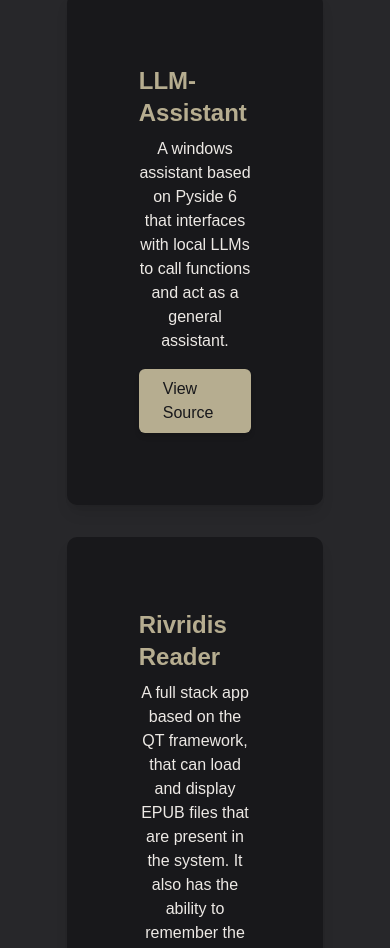
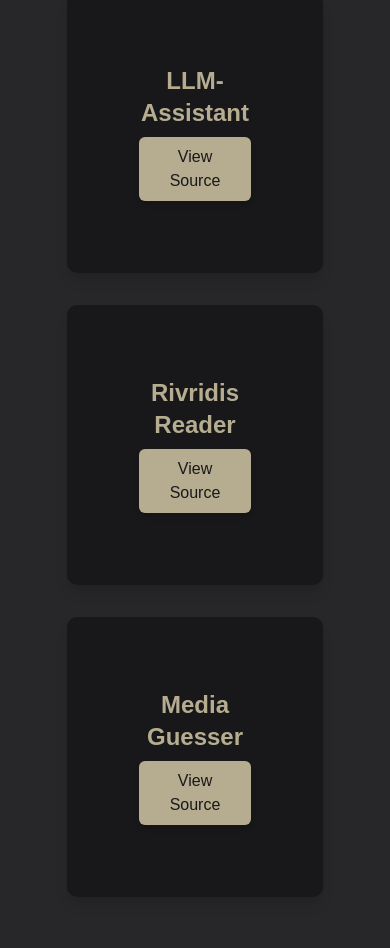
Before and after one commit to Rivridis/rivridis-website, a Next.js app: page / in a window 390 px wide. Shown: the part 1035-1983 px from the top of the page. Built offline with nearby package versions, Linux system fonts and the light colour scheme.

Commit message:
mobile friendly

```diff
--- a/src/app/page.js
+++ b/src/app/page.js
@@ -35,30 +35,30 @@ export default function Home() {
 
               {/* Product Card 1 */}
               <div className="bg-zinc-900 rounded-lg shadow-lg p-18 w-3/4 flex flex-col items-center">
-                <h3 className="text-2xl text-[#b6ad90] font-semibold mb-2">LLM-Assistant</h3>
-                <p className="text-base text-[#ede9e5] mb-4 text-center">
+                <h3 className="text-2xl text-[#b6ad90] font-semibold mb-2 text-center">LLM-Assistant</h3>
+                <p className="text-base text-[#ede9e5] mb-4 text-center hidden md:block">
                   A windows assistant based on Pyside 6 that interfaces with local LLMs to call functions and act as a general assistant.
                 </p>
                 <a
-                href="https://github.com/Rivridis/LLM-Assistant" className="bg-[#b6ad90] px-6 py-2 rounded-sm shadow-md hover:bg-[#a89f7f] text-zinc-900 transition">View Source</a>
+                href="https://github.com/Rivridis/LLM-Assistant" className="bg-[#b6ad90] px-6 py-2 rounded-sm shadow-md hover:bg-[#a89f7f] text-zinc-900 transition text-center">View Source</a>
               </div>
               {/* Product Card 2 */}
               <div className="bg-zinc-900 rounded-lg shadow-lg p-18 w-3/4 flex flex-col items-center">
-                <h3 className="text-2xl text-[#b6ad90] font-semibold mb-2">Rivridis Reader</h3>
-                <p className="text-base text-[#ede9e5] mb-4 text-center">
+                <h3 className="text-2xl text-[#b6ad90] font-semibold mb-2 text-center">Rivridis Reader</h3>
+                <p className="text-base text-[#ede9e5] mb-4 text-center hidden md:block">
                   A full stack app based on the QT framework, that can load and display EPUB files that are present in the system. It also has the ability to remember the reading position of each book.
                 </p>
                 <a
-                href="https://github.com/Rivridis/Ebook-Reader" className="bg-[#b6ad90] px-6 py-2 rounded-sm shadow-md hover:bg-[#a89f7f] text-zinc-900 transition">View Source</a>
+                href="https://github.com/Rivridis/Ebook-Reader" className="bg-[#b6ad90] px-6 py-2 rounded-sm shadow-md hover:bg-[#a89f7f] text-zinc-900 transition text-center">View Source</a>
               </div>
               {/* Product Card 3 */}
               <div className="bg-zinc-900 rounded-lg shadow-lg p-18 w-3/4 flex flex-col items-center">
-                <h3 className="text-2xl text-[#b6ad90] font-semibold mb-2">Media Guesser</h3>
-                <p className="text-base text-[#ede9e5] mb-4 text-center">
+                <h3 className="text-2xl text-[#b6ad90] font-semibold mb-2 text-center">Media Guesser</h3>
+                <p className="text-base text-[#ede9e5] mb-4 text-center hidden md:block">
                   A react and nextjs based web app that displays screenshots from movies, and asks the user to guess which movie is the screenshot from. The user is given 5 tries to guess correctly, before the next screenshot is shown.
                 </p>
                 <a
-                href="https://github.com/Rivridis/MediaGuesser" className="bg-[#b6ad90] px-6 py-2 rounded-sm shadow-md hover:bg-[#a89f7f] text-zinc-900 transition">View Source</a>
+                href="https://github.com/Rivridis/MediaGuesser" className="bg-[#b6ad90] px-6 py-2 rounded-sm shadow-md hover:bg-[#a89f7f] text-zinc-900 transition text-center">View Source</a>
               </div>
 
           </div>
@@ -87,7 +87,7 @@ export default function Home() {
 
   <section className="bg-zinc-800 text-[#ede9e5] w-full min-h-screen flex items-center justify-center">
   <div className="max-w-7xl mx-auto py-12">
-    <h2 className="text-3xl md:text-4xl font-semibold mb-12 text-[#ede9e5] flex items-center justify-center">
+    <h2 className="text-3xl md:text-4xl font-semibold mb-12 text-[#ede9e5] text-center">
       Tailored Services to Match Your Needs
     </h2>
 
--- a/src/app/services/page.js
+++ b/src/app/services/page.js
@@ -25,7 +25,7 @@ export default function Home() {
                 </div>
                 <img
                     src="ai.png"
-                    className="w-32 h-32 object-contain ml-6 rounded-lg bg-zinc-700"
+                    className="w-32 h-32 object-contain ml-6 rounded-lg bg-zinc-700 hidden md:block"
                 />
             </a>
             {/* Card 2 */}
@@ -36,7 +36,7 @@ export default function Home() {
                 </div>
                 <img
                     src="soft.png"
-                    className="w-32 h-32 object-contain ml-6 rounded-lg bg-zinc-700"
+                    className="w-32 h-32 object-contain ml-6 rounded-lg bg-zinc-700 hidden md:block"
                 />
             </a>
             {/* Card 3 */}
@@ -47,7 +47,7 @@ export default function Home() {
                 </div>
                 <img
                     src="digital.png"
-                    className="w-32 h-32 object-contain ml-6 rounded-lg bg-zinc-700"
+                    className="w-32 h-32 object-contain ml-6 rounded-lg bg-zinc-700 hidden md:block"
                 />
             </a>
             {/* Card 4 */}
@@ -59,7 +59,7 @@ export default function Home() {
                 </div>
                 <img
                     src="music.png"
-                    className="w-32 h-32 object-contain ml-6 rounded-lg bg-zinc-700"
+                    className="w-32 h-32 object-contain ml-6 rounded-lg bg-zinc-700 hidden md:block"
                 />
             </a>
         </div>
```
